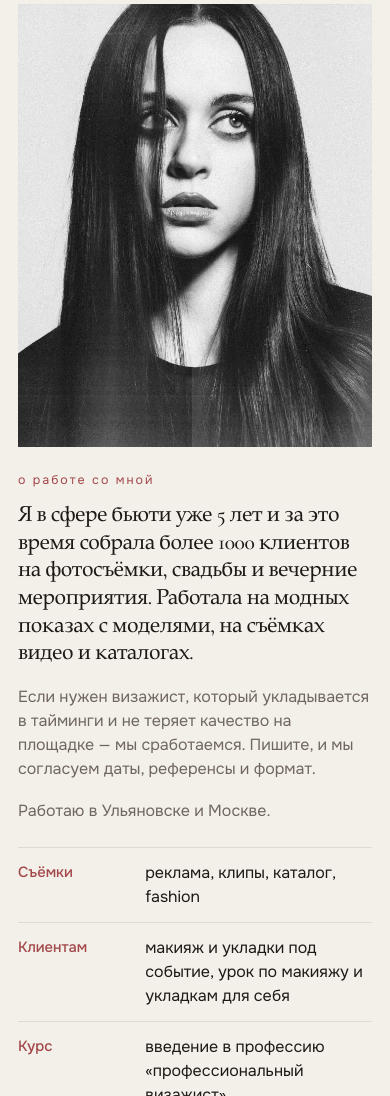
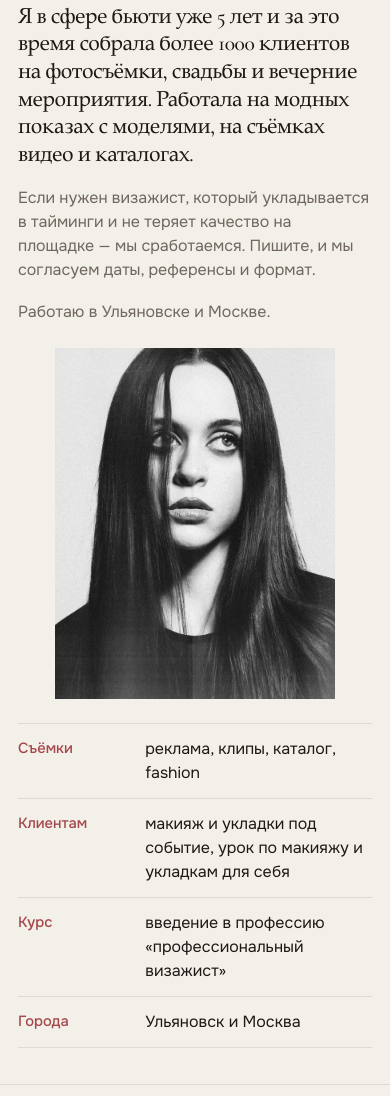
Before and after one commit to danlikendy/arina-project, a plain HTML site: page index.html in a window 390 px wide. Shown: the part 904-2000 px from the top of the page. Drawn offline with nearby package versions, Linux system fonts and the light colour scheme.

Commit message:
Fix about section layout on mobile.
Show the copy first and cap the portrait size so it no longer fills the screen before the intro text.

```diff
--- a/css/styles.css
+++ b/css/styles.css
@@ -338,6 +338,7 @@ body.menu-open .nav-cta {
   display: block;
   width: 100%;
   height: auto;
+  object-fit: cover;
 }
 
 .lede {
@@ -843,6 +844,14 @@ body.menu-open .nav-cta {
   .nav-links { display: none; }
   .nav-toggle { display: inline-flex; margin-left: auto; }
   .nav-cta { display: none; }
+
+  .intro-layout {
+    grid-template-columns: minmax(160px, 0.85fr) minmax(0, 1.15fr);
+  }
+
+  .intro .facts {
+    grid-column: 1 / -1;
+  }
 }
 
 body.is-viewing { overflow: hidden; }
@@ -857,6 +866,28 @@ body.is-viewing .work-rail { visibility: hidden; }
   .book-layout,
   .lookbook,
   .mosaic-sfx { grid-template-columns: 1fr; }
+
+  .intro {
+    padding-top: 32px;
+  }
+
+  .intro-copy { order: 1; }
+
+  .about-photo {
+    order: 2;
+    width: min(72vw, 300px);
+    margin-inline: auto;
+    aspect-ratio: 4 / 5;
+    overflow: hidden;
+  }
+
+  .about-photo img {
+    width: 100%;
+    height: 100%;
+    object-position: 50% 20%;
+  }
+
+  .intro .facts { order: 3; }
   .lookbook { grid-template-rows: none; }
   .lookbook .shot-tall { grid-row: auto; }
   .lookbook .shot,
--- a/index.html
+++ b/index.html
@@ -68,7 +68,7 @@
       <figure class="about-photo">
         <img src="images/about.jpg" width="1400" height="1750" alt="Арина Абрамова, чёрно-белый портрет" loading="lazy">
       </figure>
-      <div>
+      <div class="intro-copy">
         <p class="kicker">О работе со мной</p>
         <p class="lede">Я в сфере бьюти уже 5 лет и за это время собрала более 1000 клиентов на фотосъёмки, свадьбы и вечерние мероприятия. Работала на модных показах с моделями, на съёмках видео и каталогах.</p>
         <p class="lede-sub">Если нужен визажист, который укладывается в тайминги и не теряет качество на площадке — мы сработаемся. Пишите, и мы согласуем даты, референсы и формат.</p>
```
